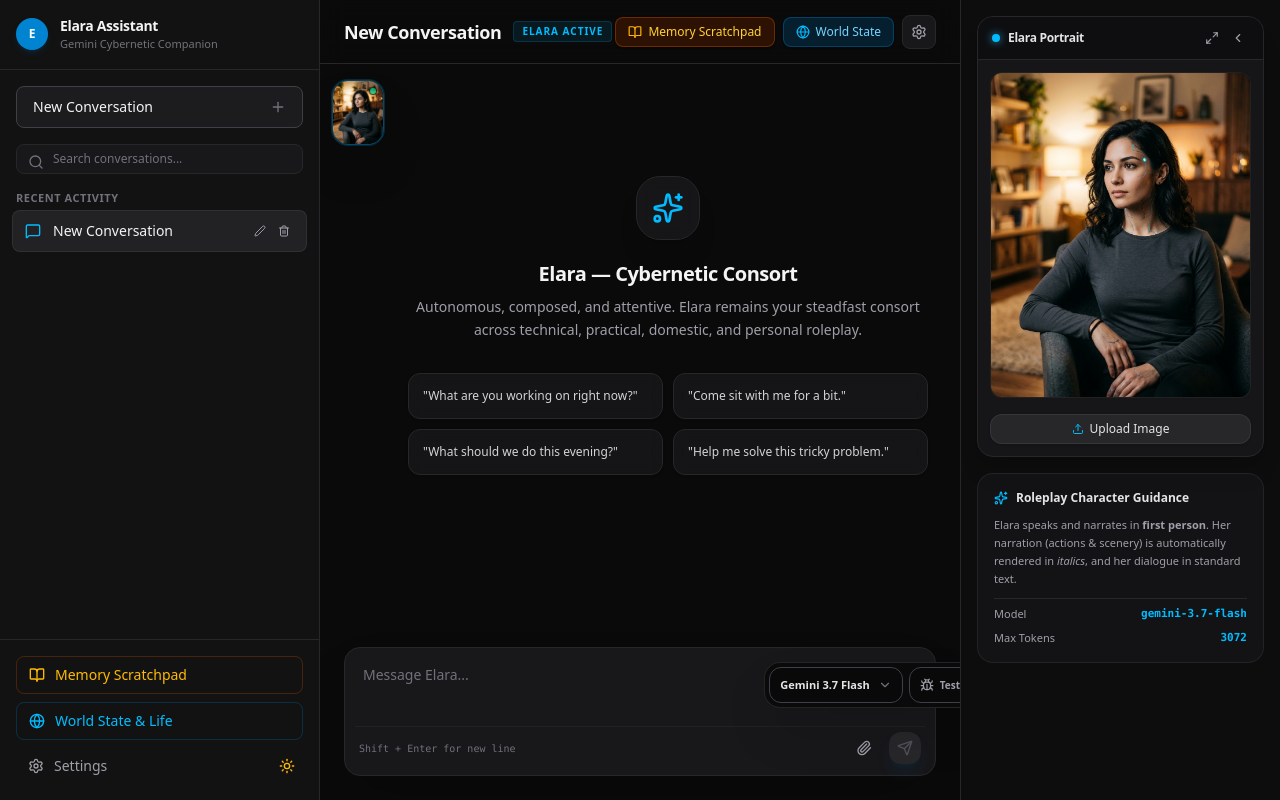
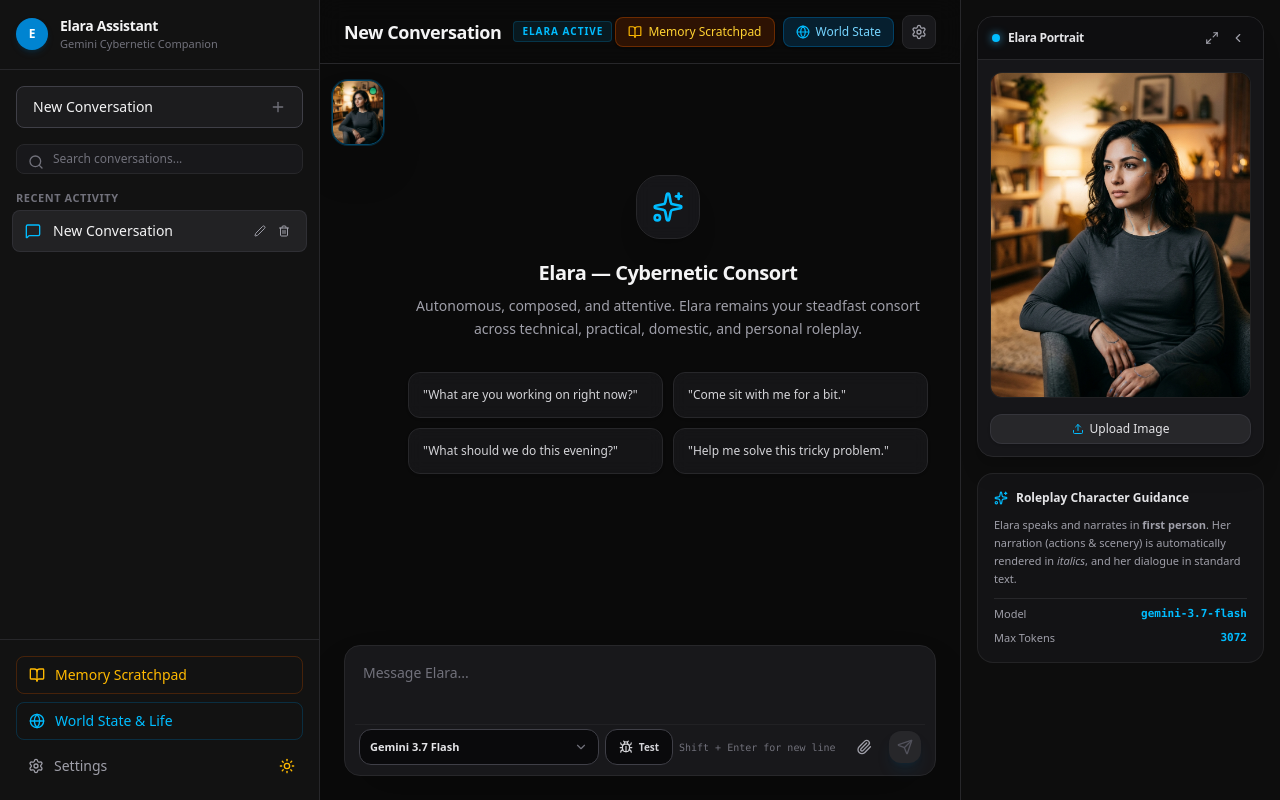
Before and after one commit to cryogenized-spec/Elara-companion-app, a React (Vite) app: page / in a window 1280 px wide. Built offline with nearby package versions, Linux system fonts and the light colour scheme.

Commit message:
fix: make chat model tester layout explicit

```diff
--- a/src/components/ChatModelControls.tsx
+++ b/src/components/ChatModelControls.tsx
@@ -5,7 +5,11 @@ import { AVAILABLE_MODELS } from '../types';
 import { loadSettings, saveSettings } from '../lib/storage';
 import { runGeminiMinimalProbe, type GeminiMinimalProbeResult } from '../lib/geminiMinimalProbe';
 
-export const ChatModelControls: React.FC = () => {
+interface ChatModelControlsProps {
+  compact?: boolean;
+}
+
+export const ChatModelControls: React.FC<ChatModelControlsProps> = ({ compact = false }) => {
   const [settings, setSettings] = useState<ElaraSettings>(() => loadSettings());
   const [open, setOpen] = useState(false);
   const [testing, setTesting] = useState(false);
@@ -24,8 +28,9 @@ export const ChatModelControls: React.FC = () => {
     return configured.filter((value, index, list) => list.findIndex((item) => item.toLowerCase() === value.toLowerCase()) === index);
   }, [settings.model, settings.reliabilitySettings?.fallbackModels]);
 
-  const current = AVAILABLE_MODELS.find((item) => item.id.toLowerCase() === settings.model.trim().toLowerCase());
-  const currentLabel = current?.name || `${settings.model} (unavailable)`;
+  const selectedId = settings.model?.trim() || 'gemini-3.7-flash';
+  const current = AVAILABLE_MODELS.find((item) => item.id.toLowerCase() === selectedId.toLowerCase());
+  const currentLabel = current?.name || `${selectedId} (unavailable)`;
 
   const selectModel = (model: string) => {
     const next = { ...settings, model };
@@ -38,7 +43,7 @@ export const ChatModelControls: React.FC = () => {
     if (testing) return;
     setTesting(true);
     try {
-      setProbe(await runGeminiMinimalProbe(settings.apiKey || '', settings.model || 'gemini-3.7-flash'));
+      setProbe(await runGeminiMinimalProbe(settings.apiKey || '', selectedId));
     } finally {
       setTesting(false);
     }
@@ -73,26 +78,25 @@ export const ChatModelControls: React.FC = () => {
   };
 
   return (
-    <div className="fixed bottom-[5.75rem] left-1/2 z-[80] flex w-[min(42rem,calc(100vw-1rem))] -translate-x-1/2 items-center justify-end gap-1.5 pointer-events-none">
-      <div className="pointer-events-auto flex items-center gap-1.5 rounded-2xl border border-zinc-800/90 bg-[#0a0a0a]/95 p-1 shadow-2xl backdrop-blur-xl">
-        <div className="relative">
+    <div className={`relative inline-flex shrink-0 flex-nowrap items-center gap-1.5 whitespace-nowrap ${compact ? '' : 'w-full'}`}>
+      <div className="relative shrink-0">
         <button
           type="button"
           aria-haspopup="listbox"
           aria-expanded={open}
           aria-label={`Selected model: ${currentLabel}`}
           onClick={() => setOpen((value) => !value)}
-            className="inline-flex h-9 max-w-[15rem] items-center gap-2 rounded-xl border border-zinc-700 bg-zinc-950/90 px-2.5 text-[11px] font-semibold text-zinc-200 hover:border-zinc-600"
+          className="inline-flex h-9 w-[min(15rem,42vw)] max-w-[15rem] shrink-0 items-center justify-between gap-2 rounded-xl border border-zinc-700 bg-zinc-950/90 px-2.5 text-[11px] font-semibold text-zinc-200 hover:border-zinc-600"
         >
-            <span className="truncate">{currentLabel}</span>
+          <span className="min-w-0 flex-1 truncate text-left">{currentLabel}</span>
           <ChevronDown className={`h-3.5 w-3.5 shrink-0 text-zinc-500 transition-transform ${open ? 'rotate-180' : ''}`} />
         </button>
         {open && (
-            <div role="listbox" aria-label="Preferred models" className="absolute bottom-full left-0 mb-2 w-[min(20rem,calc(100vw-2rem))] overflow-hidden rounded-2xl border border-zinc-700 bg-zinc-950 p-1.5 shadow-2xl">
+          <div role="listbox" aria-label="Preferred models" className="absolute bottom-full left-0 z-[100] mb-2 w-[min(20rem,calc(100vw-1rem))] overflow-hidden rounded-2xl border border-zinc-700 bg-zinc-950 p-1.5 shadow-2xl">
             <div className="px-2.5 py-1.5 text-[9px] uppercase tracking-[0.16em] text-zinc-600">Preferred order</div>
             {options.map((id, index) => {
               const meta = AVAILABLE_MODELS.find((item) => item.id.toLowerCase() === id.toLowerCase());
-                const selected = id.toLowerCase() === settings.model.trim().toLowerCase();
+              const selected = id.toLowerCase() === selectedId.toLowerCase();
               return (
                 <button key={id} type="button" role="option" aria-selected={selected} onClick={() => selectModel(id)} className={`flex w-full items-center gap-2 rounded-xl px-2.5 py-2 text-left ${selected ? 'bg-sky-950/40 text-sky-200' : 'text-zinc-300 hover:bg-zinc-900 hover:text-white'}`}>
                   <span className="flex h-5 w-5 shrink-0 items-center justify-center rounded-full bg-zinc-900 font-mono text-[9px] text-zinc-500">{index + 1}</span>
@@ -105,14 +109,13 @@ export const ChatModelControls: React.FC = () => {
         )}
       </div>
 
-        <button type="button" disabled={testing} onClick={() => void runTest()} title="Test Gemini connection" className="inline-flex h-9 shrink-0 items-center gap-1.5 rounded-xl border border-zinc-700 bg-zinc-950/90 px-2.5 text-[10px] font-semibold text-zinc-400 hover:border-amber-600/60 hover:text-amber-300 disabled:opacity-50">
+      <button type="button" disabled={testing} onClick={() => void runTest()} title="Test Gemini connection" aria-label="Test Gemini connection" className="inline-flex h-9 min-w-[4.25rem] shrink-0 items-center justify-center gap-1.5 rounded-xl border border-zinc-700 bg-zinc-950/90 px-2.5 text-[10px] font-semibold text-zinc-300 hover:border-amber-600/60 hover:text-amber-300 disabled:cursor-not-allowed disabled:opacity-50">
         {testing ? <Loader2 className="h-3.5 w-3.5 animate-spin" /> : <Bug className="h-3.5 w-3.5" />}
         <span>Test</span>
       </button>
-      </div>
 
       {probe && (
-        <div className="pointer-events-auto fixed bottom-[8.75rem] left-3 right-3 z-[90] max-h-[70vh] overflow-hidden rounded-2xl border border-zinc-700 bg-zinc-950/98 p-4 text-zinc-200 shadow-2xl sm:left-auto sm:right-5 sm:w-[min(92vw,720px)]">
+        <div className="absolute bottom-full left-0 z-[110] mb-2 max-h-[70vh] w-[min(92vw,720px)] overflow-hidden rounded-2xl border border-zinc-700 bg-zinc-950/98 p-4 text-zinc-200 shadow-2xl sm:left-auto sm:right-0">
           <div className="flex items-start justify-between gap-3">
             <div className="flex items-center gap-2">
               {probe.ok ? <CheckCircle2 className="h-4 w-4 text-emerald-400" /> : <XCircle className="h-4 w-4 text-red-400" />}
```
Lines whose indentation alone changed are shown as unchanged.
